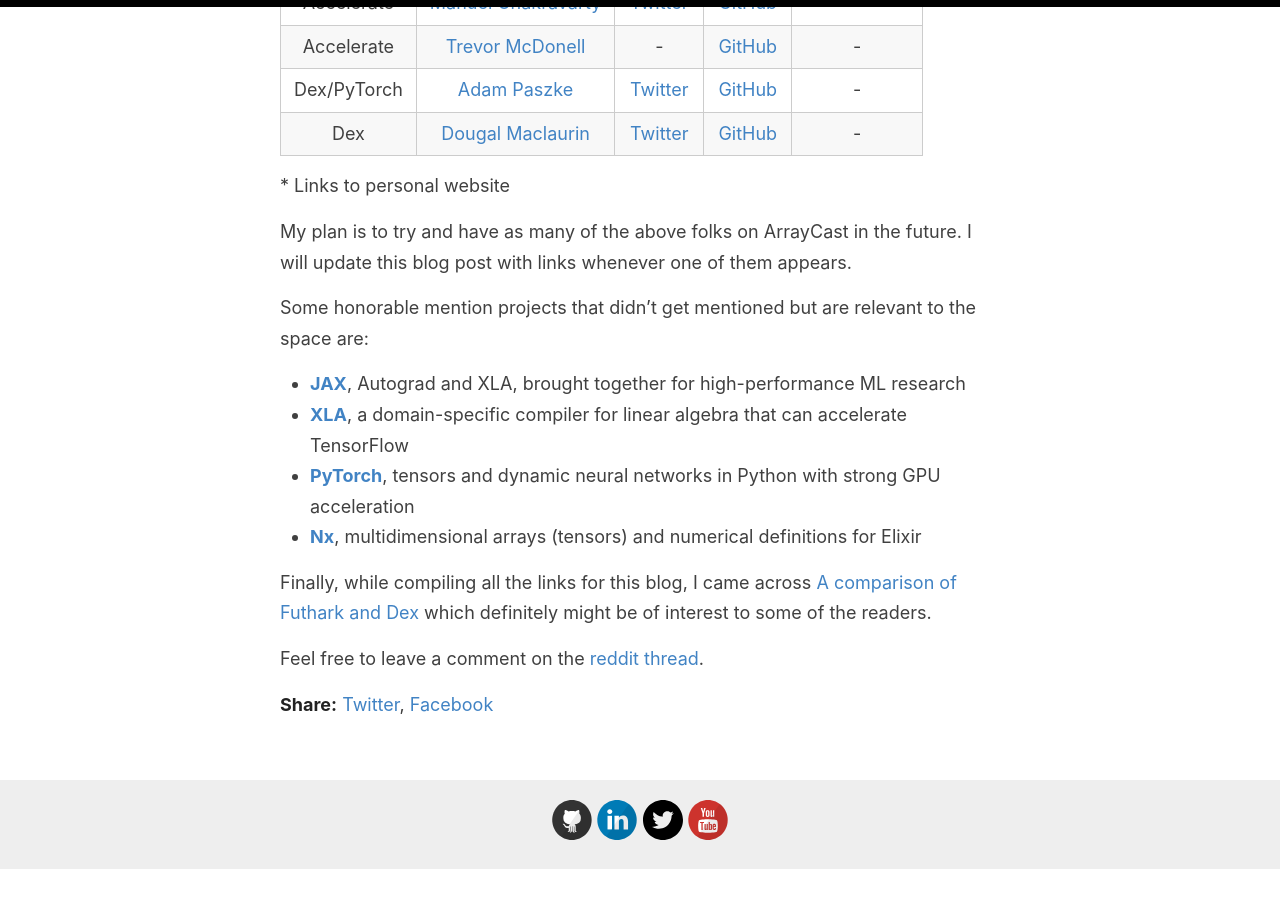
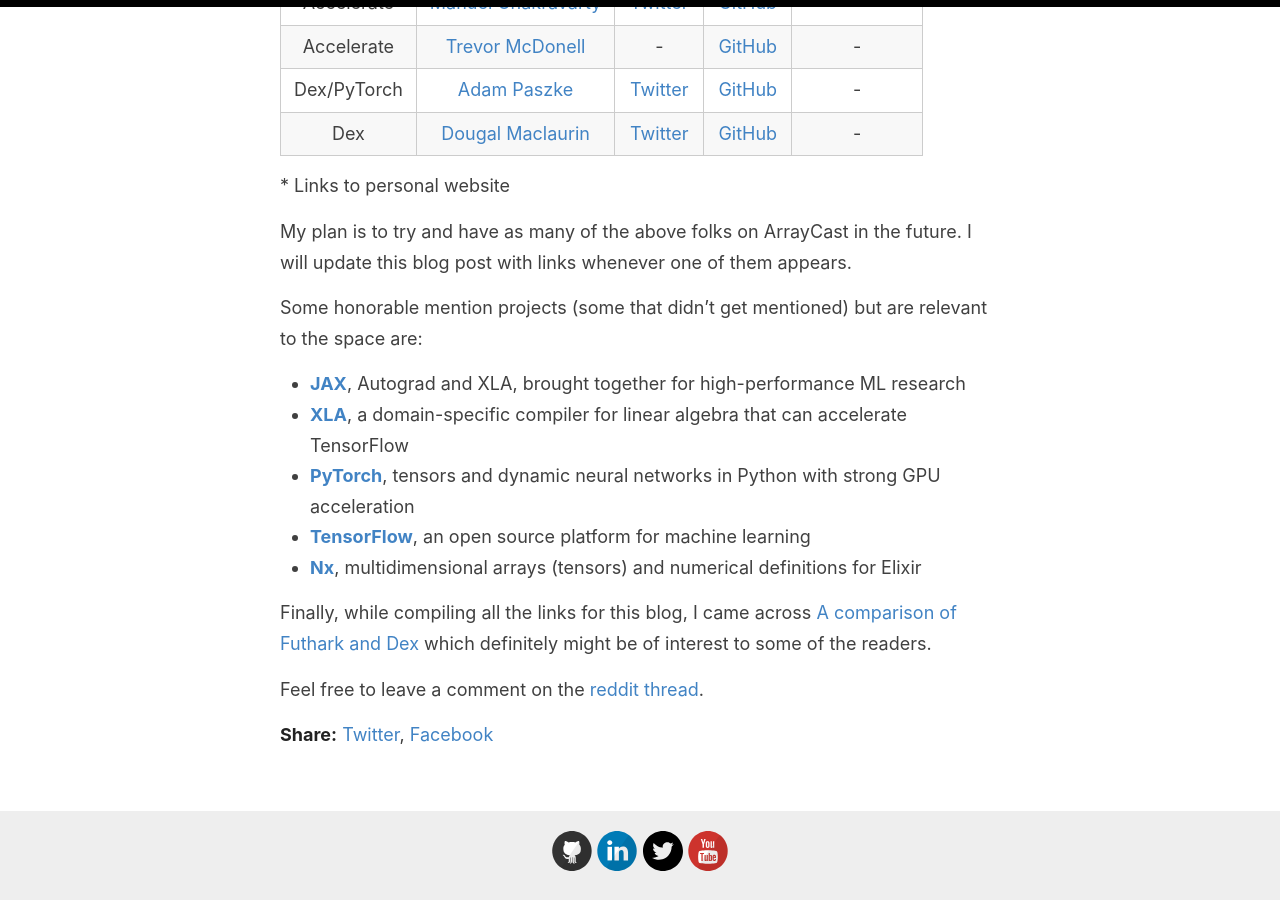
Before and after one commit to codereport/codereport.github.io, a Jekyll site: the page built from _posts/2022-09-27-GPUArrayLanguages.md, in a window 1280 px wide and 900 px high, scrolled down 1631 px. Built offline with Jekyll 4.4.1, drawn with Linux system fonts in a browser that asks for light colours; before the commit the page ends 2501 px from its top, so only the background shows below that.

Commit message:
Add TensorFlow

```diff
--- a/_posts/2022-09-27-GPUArrayLanguages.md
+++ b/_posts/2022-09-27-GPUArrayLanguages.md
@@ -46,11 +46,12 @@
 
 My plan is to try and have as many of the above folks on ArrayCast in the future. I will update this blog post with links whenever one of them appears.
 
-Some honorable mention projects that didn't get mentioned but are relevant to the space are:
+Some honorable mention projects (some that didn't get mentioned) but are relevant to the space are:
 
 * [**JAX**](https://github.com/google/jax), Autograd and XLA, brought together for high-performance ML research
 * [**XLA**](https://www.tensorflow.org/xla), a domain-specific compiler for linear algebra that can accelerate TensorFlow
 * [**PyTorch**](https://github.com/pytorch/pytorch), tensors and dynamic neural networks in Python with strong GPU acceleration
+* [**TensorFlow**](https://github.com/tensorflow/tensorflow), an open source platform for machine learning
 * [**Nx**](https://github.com/elixir-nx/nx), multidimensional arrays (tensors) and numerical definitions for Elixir
 
 Finally, while compiling all the links for this blog, I came across [A comparison of Futhark and Dex](https://futhark-lang.org/blog/2020-12-28-futhark-and-dex.html) which definitely might be of interest to some of the readers.
```
